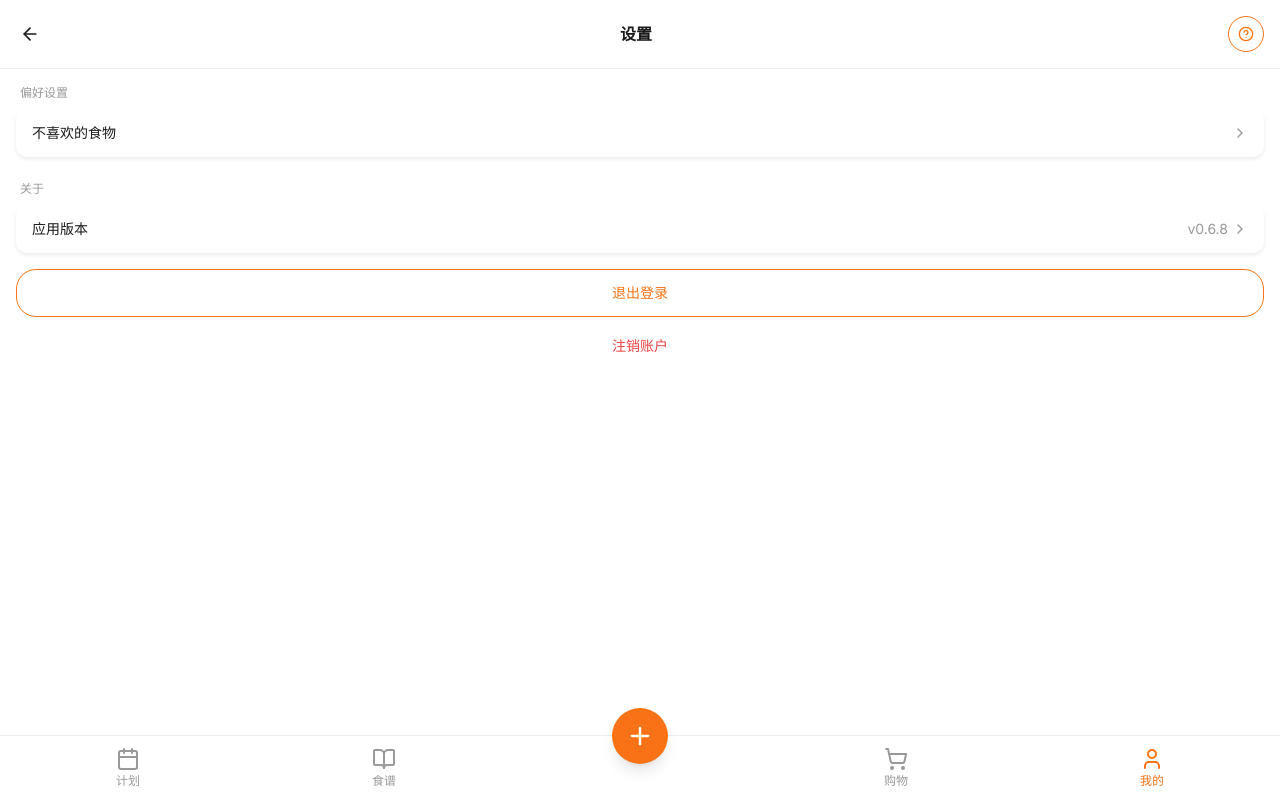
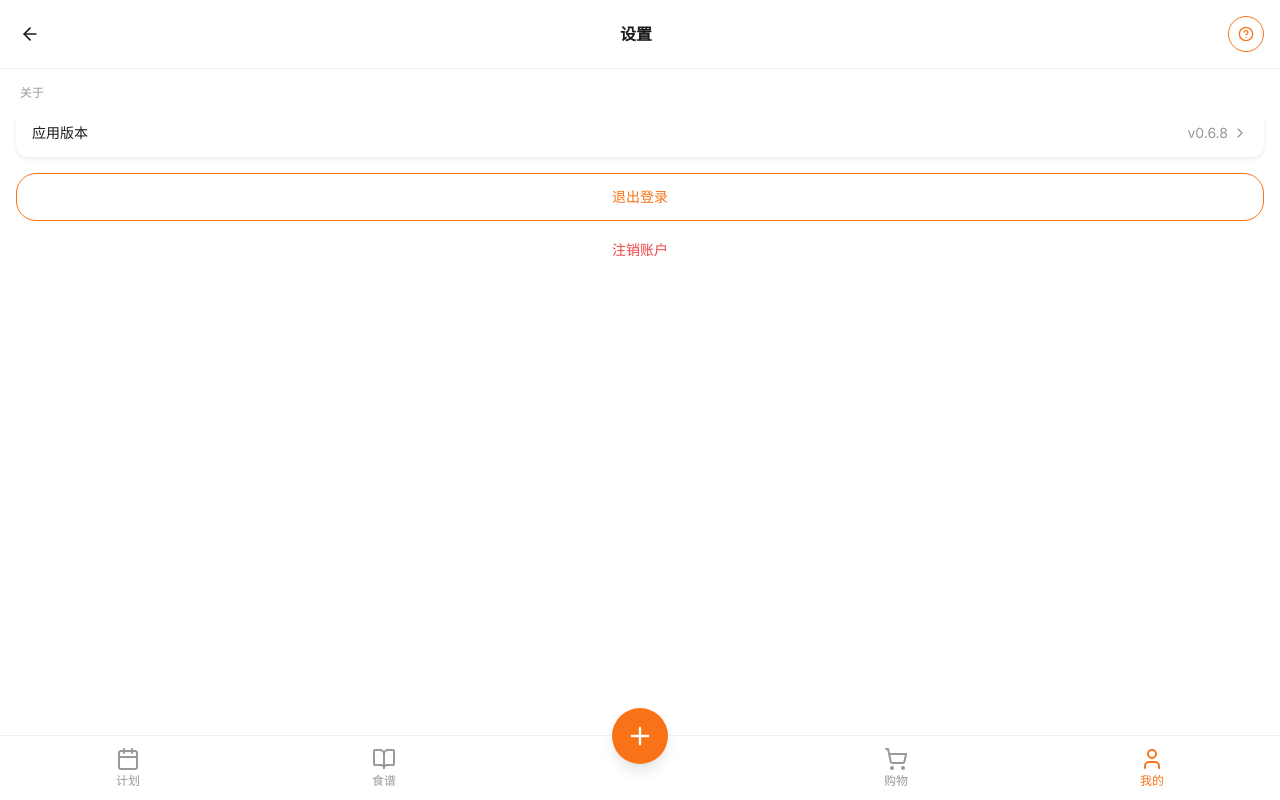
Before and after one commit to ycz0721/smartmeal, a Next.js app: page /profile/settings in a window 1280 px wide. Built offline with nearby package versions, Linux system fonts and the light colour scheme; no server answers; the database is empty; sample sign-in values are in the browser's storage.

Commit message:
chore: remove preferences and intolerances from settings page

```diff
--- a/src/app/(main)/profile/settings/page.tsx
+++ b/src/app/(main)/profile/settings/page.tsx
@@ -6,12 +6,6 @@ import { Button } from '@/components/ui/button';
 import { ArrowLeft, HelpCircle, ChevronRight } from 'lucide-react';
 
 const settingsGroups: { title: string; items: { label: string; href: string; value?: string }[] }[] = [
-  {
-    title: '偏好设置',
-    items: [
-      { label: '不喜欢的食物', href: '/profile/settings/intolerances' },
-    ],
-  },
   {
     title: '关于',
     items: [
```
